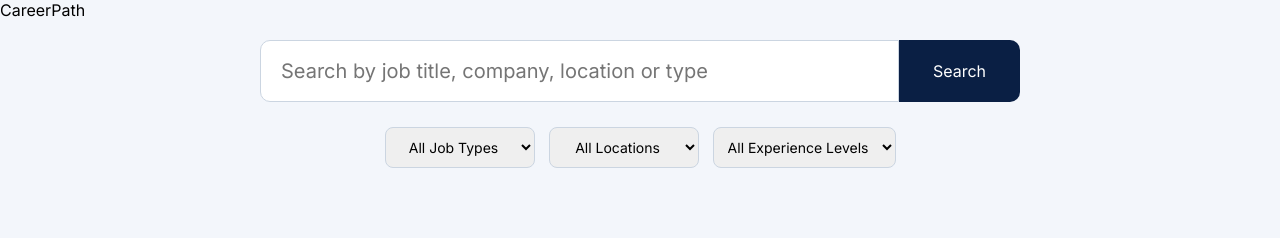
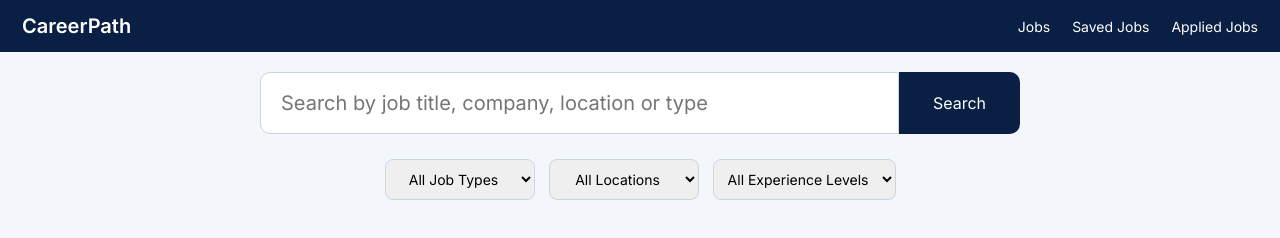
Before and after one commit to Siddhi-Maroo11/Assignment-Repository, a plain HTML site: page job-portal/index.html in a window 1280 px wide. Drawn offline with Linux system fonts and the light colour scheme.

Commit message:
modify index.html

```diff
--- a/job-portal/index.html
+++ b/job-portal/index.html
@@ -21,8 +21,16 @@
 
 <main>
 
-<header class="header">
-  <div class="top-left">CareerPath</div>
+<header class="navbar">
+  <div class="logo">CareerPath</div>
+
+  <nav class="nav-links" id="navLinks">
+    <a href="index.html">Jobs</a>
+    <a href="saved-jobs.html">Saved Jobs</a>
+    <a href="applied-jobs.html">Applied Jobs</a>
+  </nav>
+
+  <button class="menu-btn" id="menuBtn">☰</button>
 </header>
 
 <section class="search-section">
```
